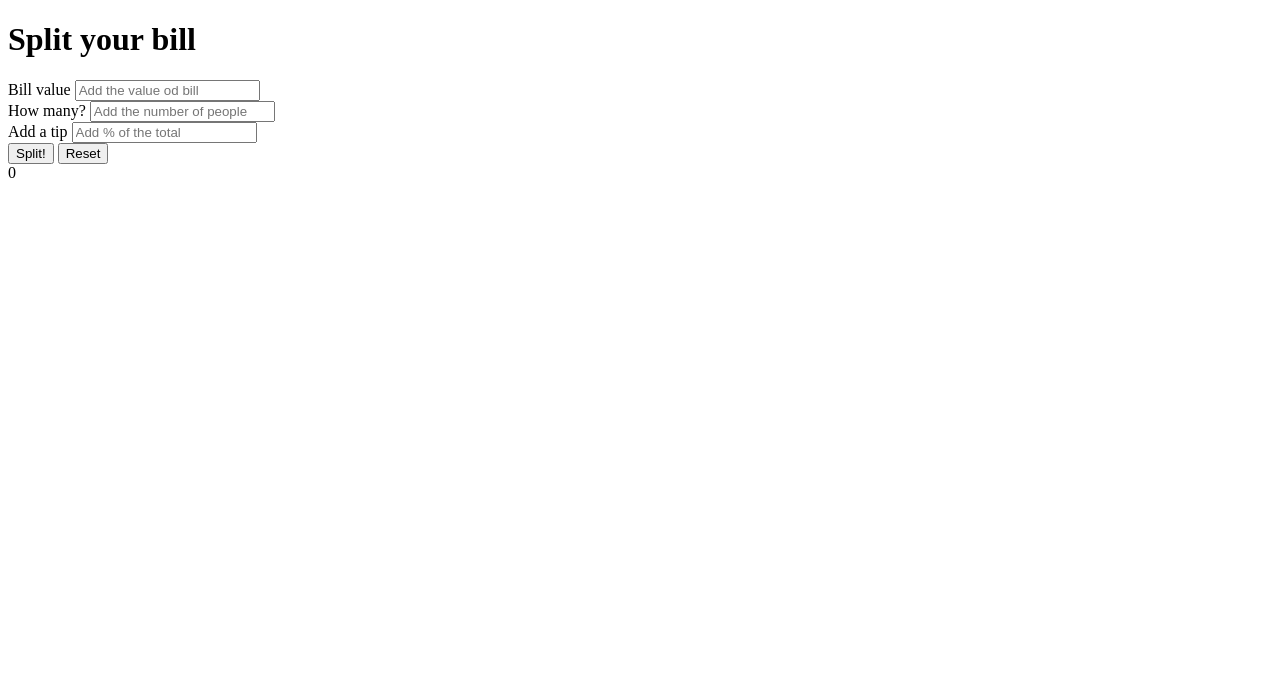
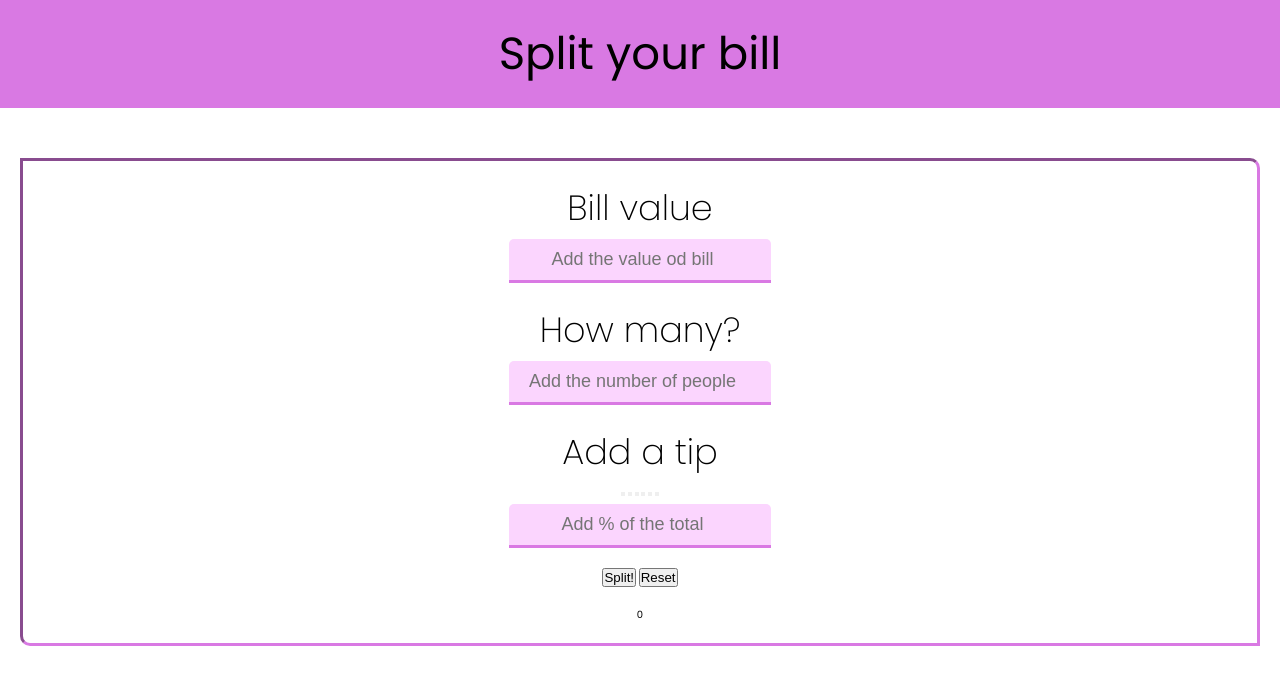
Before and after one commit to Kapek2534/Bill-splitter-app, a website: page index.html in a window 1280 px wide. Drawn offline with Linux system fonts and the light colour scheme.

Commit message:
added font awesome and some styles

```diff
--- a/index.html
+++ b/index.html
@@ -10,11 +10,11 @@
     <h1>Split your bill</h1>
     <div class="bill-wrapper">
       <form class="insert">
-        <div class="value">
+        <div class="value wrap">
           <label>Bill value</label>
           <input type="number" id="total" placeholder="Add the value od bill" />
         </div>
-        <div class="people">
+        <div class="people wrap">
           <label>How many?</label>
           <input
             type="number"
@@ -22,8 +22,16 @@
             placeholder="Add the number of people"
           />
         </div>
-        <div class="tip">
+        <div class="tip wrap">
           <label>Add a tip</label>
+          <div class="tip-buttons">
+            <button onclick="addTip(5)"></button>
+            <button onclick="addTip(10)"></button>
+            <button onclick="addTip(20)"></button>
+            <button onclick="addTip(50)"></button>
+            <button onclick="addTip(75)"></button>
+            <button onclick="addTip(100)"></button>
+          </div>
           <input
             type="number"
             id="tipPercent"
--- a/package.json
+++ b/package.json
@@ -1,5 +1,8 @@
 {
   "devDependencies": {
     "prettier": "3.5.3"
+  },
+  "dependencies": {
+    "@fortawesome/fontawesome-svg-core": "^6.7.2"
   }
 }
--- a/style.css
+++ b/style.css
@@ -0,0 +1,67 @@
+@import url("https://fonts.googleapis.com/css2?family=Poppins:ital,wght@0,100;0,200;0,300;0,400;0,500;0,600;0,700;0,800;0,900;1,100;1,200;1,300;1,400;1,500;1,600;1,700;1,800;1,900&display=swap");
+
+* {
+  margin: 0;
+  padding: 0;
+  box-sizing: border-box;
+}
+
+html {
+  font-size: 10px;
+  font-family: "Poppins", sans-serif;
+}
+
+body {
+  width: 100%;
+  height: 100vh;
+}
+
+body h1 {
+  font-size: 4.5rem;
+  text-align: center;
+  padding: 20px 0 20px;
+  font-weight: 400;
+  background-color: #d979e3;
+}
+
+.bill-wrapper {
+  margin: 0 auto;
+  padding: 20px;
+  border: 3px inset #d979e3;
+  margin: 50px 20px;
+  border-radius: 0 10px 0 10px;
+}
+
+.insert {
+  display: flex;
+  flex-direction: column;
+  justify-content: center;
+  align-items: center;
+  gap: 2rem;
+  margin: 0 auto;
+  overflow: hidden;
+}
+
+.wrap {
+  display: flex;
+  flex-direction: column;
+  justify-content: center;
+  align-items: center;
+  gap: 0.5rem;
+}
+
+.wrap label {
+  font-size: 3.5rem;
+  font-weight: 200;
+}
+
+.wrap input {
+  font-size: 1.8rem;
+  text-align: center;
+  width: 100%;
+  border: none;
+  background-color: #fbd5fe;
+  border-bottom: 3px solid #d979e3;
+  padding: 10px 15px;
+  border-radius: 5px 5px 0 0;
+}
```
Also changed, not shown: 1 other file.
